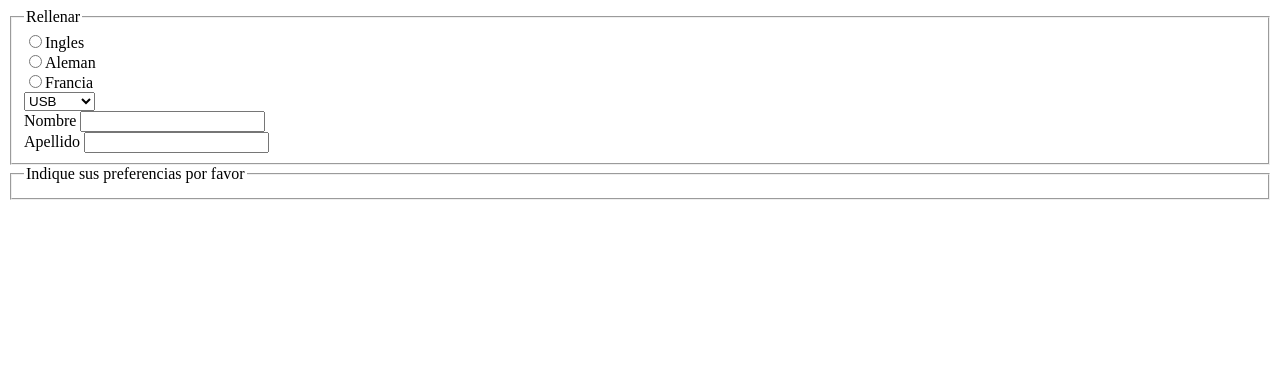
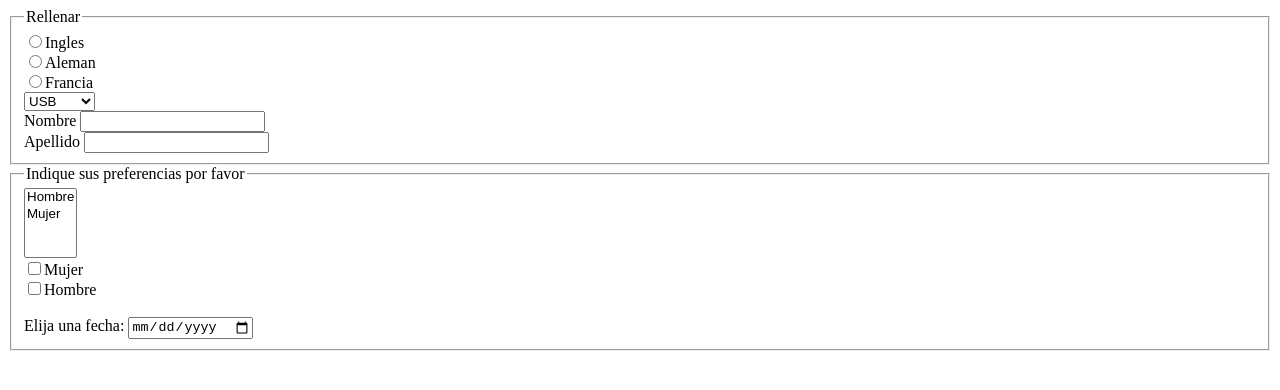
Before and after one commit to Davidjimenez05/LM2324, a plain HTML site: page Tema2/form1.html in a window 1280 px wide. Drawn offline with Linux system fonts and the light colour scheme.

Commit message:
terminado

```diff
--- a/Tema2/form1.html
+++ b/Tema2/form1.html
@@ -23,9 +23,16 @@
         <input type="text" name="apellido" id="">
     </fieldset>
     <fieldset><legend>Indique sus preferencias por favor</legend>
+    <select multiple>
+        <option name="sexo" value="hombre">Hombre</option>
+        <option name="sexo" value="mujer">Mujer</option>
+    </select><br>
 
+        <input type="checkbox" name="sexo" value="sexomujer">Mujer<br>
+        <input type="checkbox" name="sexo" value="sexomhombre">Hombre<br><br>
 
-
+        <label for="">Elija una fecha:</label>
+        <input type="date" name="fecha" id="">
 
 </form>
 
```
